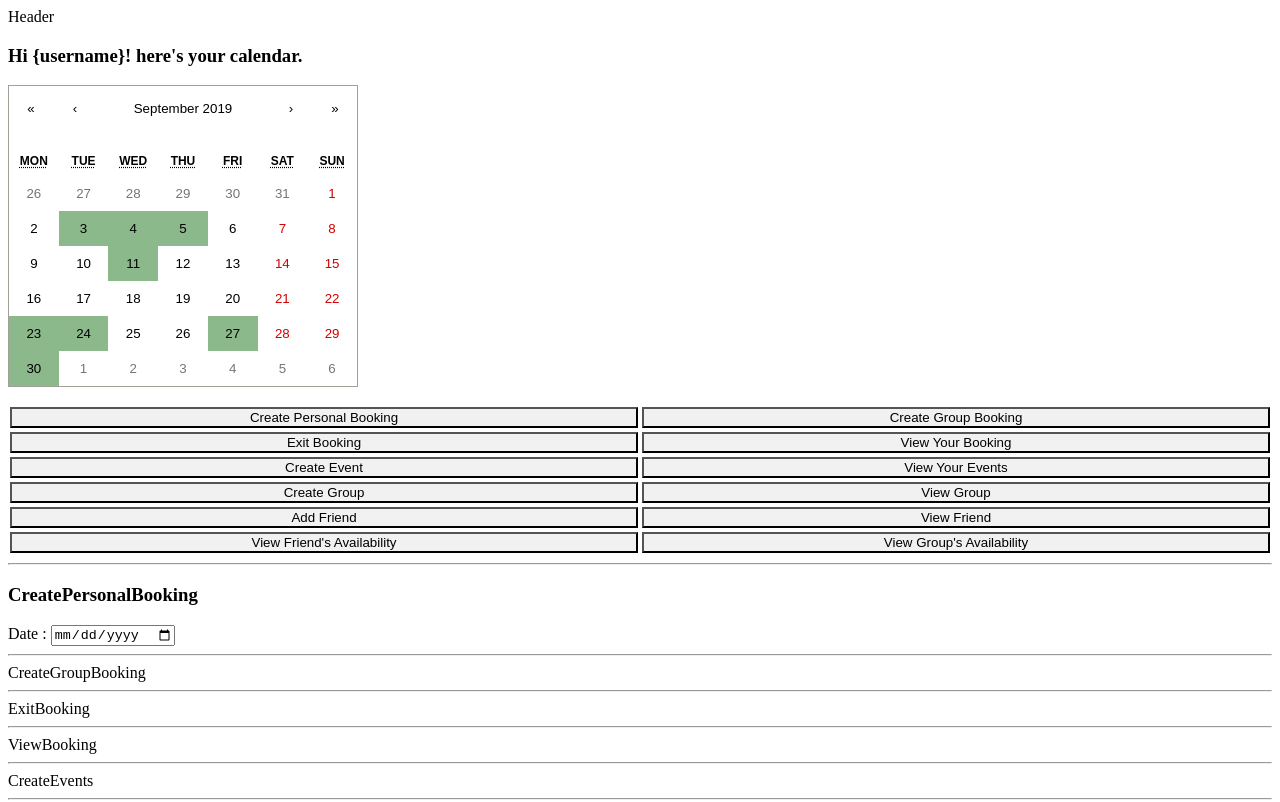
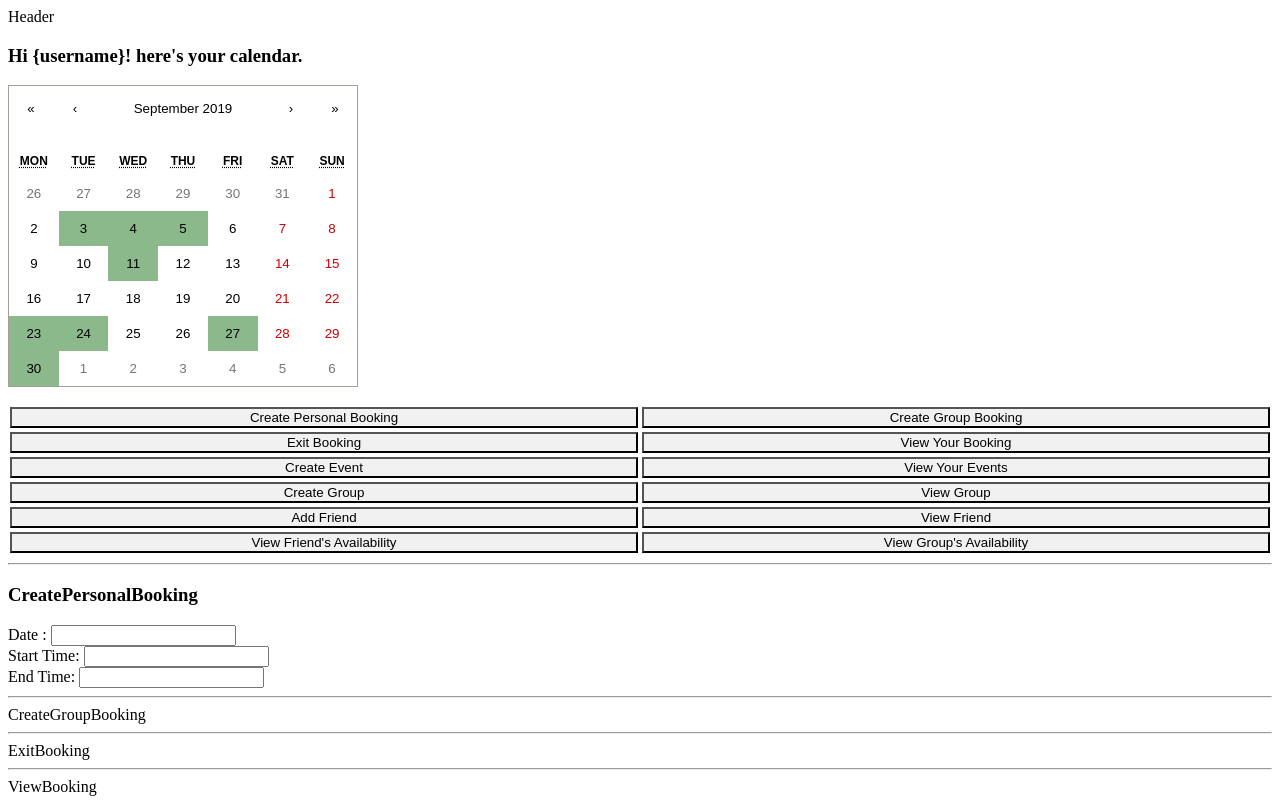
Before and after one commit to armostheus/booked, a React (Create React App) app: page / in a window 1280 px wide. Shown: the top 802 px of the page. Built offline with nearby package versions, Linux system fonts and the light colour scheme.

Commit message:
Developing personal booking view

```diff
--- a/src/components/body/create-booking/CreatePersonalBooking.js
+++ b/src/components/body/create-booking/CreatePersonalBooking.js
@@ -1,5 +1,7 @@
 import React from 'react'
 import DatePicker from 'react-datepicker'
+
+import "react-datepicker/dist/react-datepicker.css";
 
 class CreatePersonalBooking extends React.Component{
 
@@ -7,7 +9,21 @@ class CreatePersonalBooking extends React.Component{
         return(
             <div>
                 <h3>CreatePersonalBooking</h3>
-                Date : <input type="date" name="booking"></input>
+                Date : <DatePicker /><br/>
+                Start Time: <DatePicker
+                                showTimeSelect
+                                showTimeSelectOnly
+                                timeIntervals={15}
+                                timeCaption="Time"
+                                dateFormat="h:mm aa"
+                            /><br/>
+                End Time: <DatePicker
+                                showTimeSelect
+                                showTimeSelectOnly
+                                timeIntervals={15}
+                                timeCaption="Time"
+                                dateFormat="h:mm aa"
+                            />
             </div>
         )
     }
```
